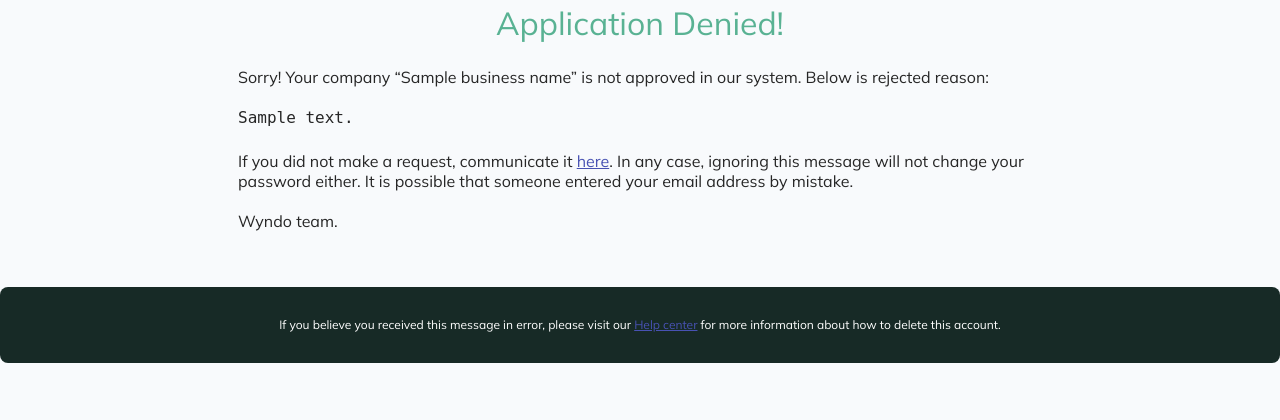
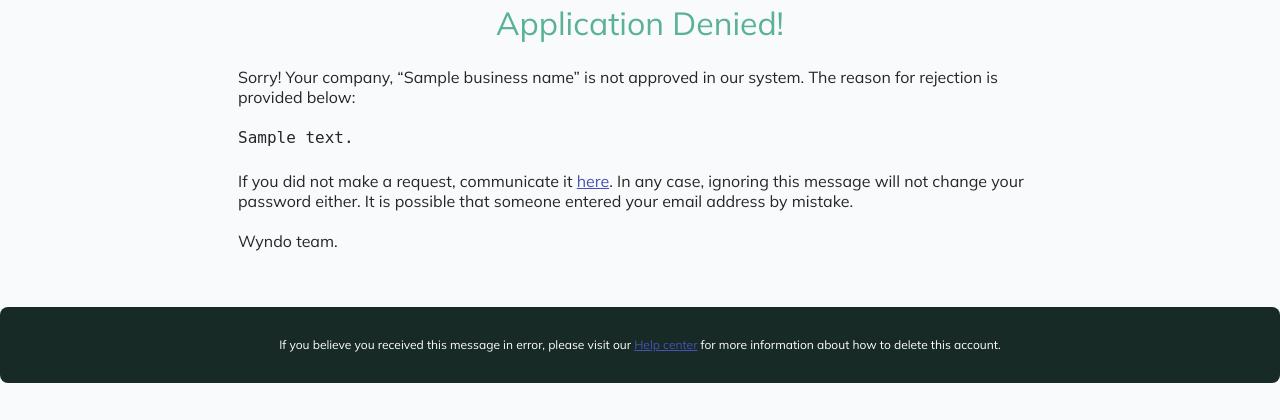
Before and after one commit to Ryanstemkoski1/wyngo, a Django app: template retailer/templates/email_template_denied_retailer.html in a window 1280 px wide. Shown: the part 249-669 px from the top of the page. Run offline with Django 4.2, Linux system fonts and the light colour scheme; the template is opened without the code that fills it: most values are stand-ins (such as "Sample title", 1, 10 or a date in 2020); parts of the project's set-up code (start-up, migrations or seed data) failed here and were passed over.

Commit message:
correct message

```diff
--- a/retailer/templates/email_template_denied_retailer.html
+++ b/retailer/templates/email_template_denied_retailer.html
@@ -162,7 +162,7 @@
                           </div>
                           <div class="space-y-5" style="text-align: left; font-size: 16px; font-weight: 400; color: #262626; --tw-space-y-reverse: 0; margin-top: calc(24px * calc(1 - var(--tw-space-y-reverse))); margin-bottom: calc(24px * var(--tw-space-y-reverse))">
                             <p>
-                                Sorry! Your company “{{ business_name }}” is not approved in our system. Below is rejected reason:
+                                Sorry! Your company, “{{ business_name }}” is not approved in our system. The reason for rejection is provided below:
                             </p>
                             <p>
                                 <code>
```
Also changed, not shown: inventories/migrations/0042_alter_product_is_active.py (added).
